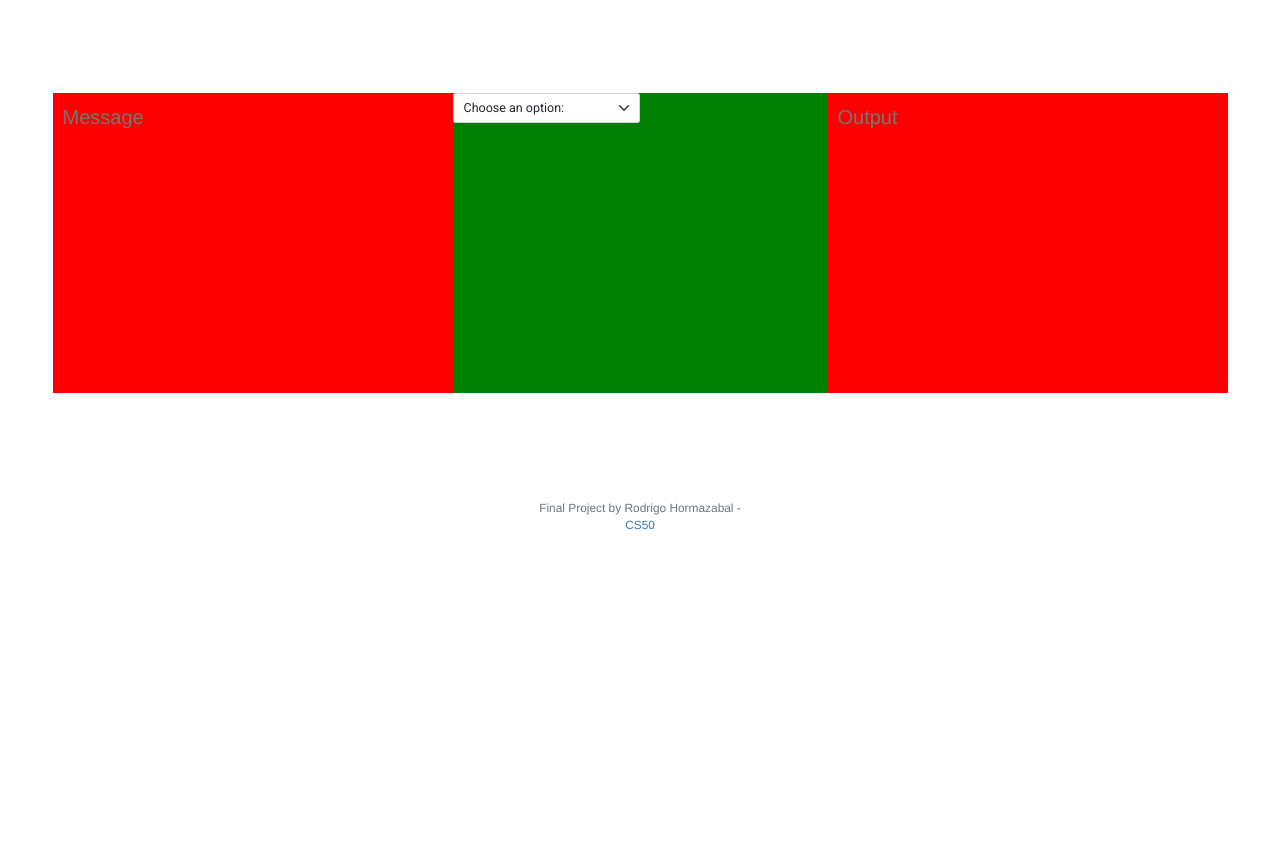
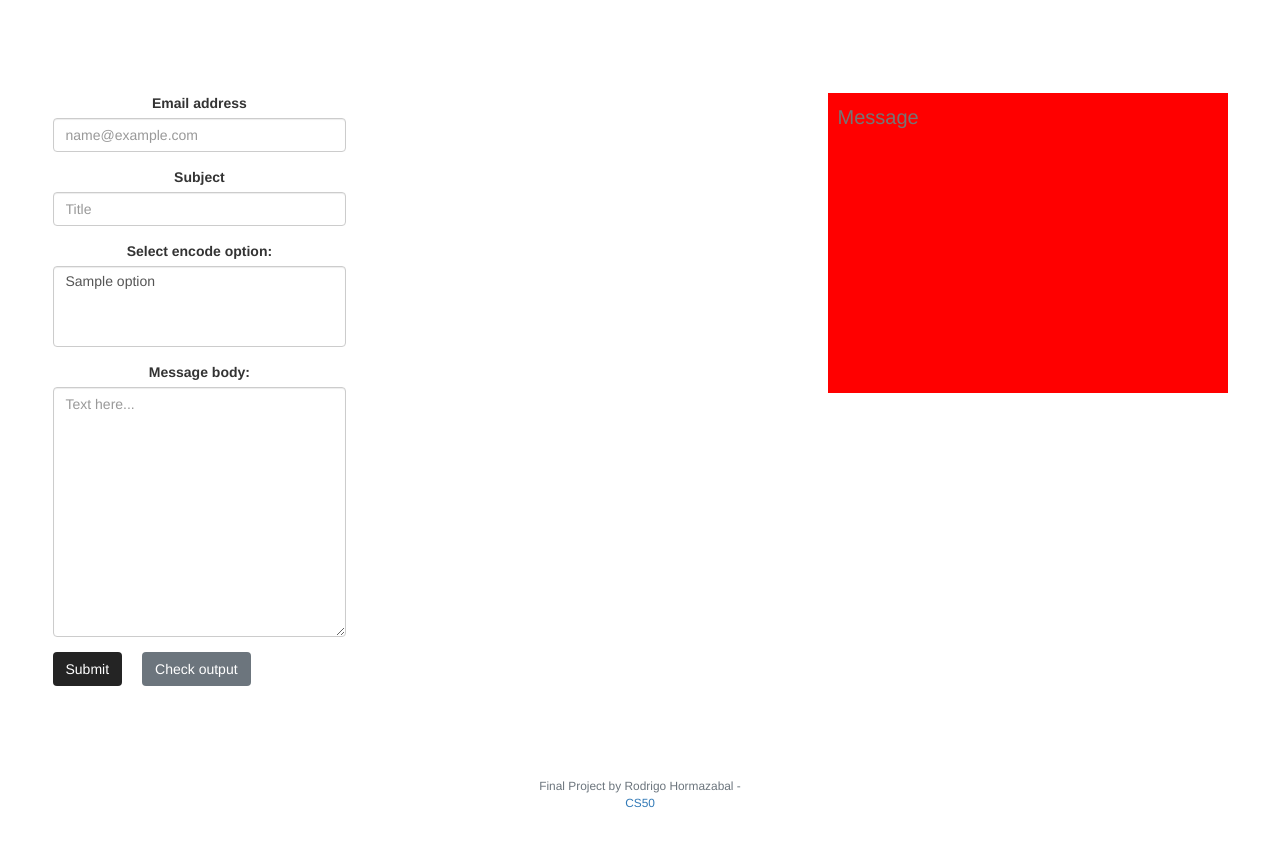
Before and after one commit to CainSoulless/CoDecode, a Flask app: template templates/home.html in a window 1280 px wide; the page is wider, and only the part inside the window is pictured. Shown: the part 70-912 px from the top of that part. Before the commit the page ends 600 px from the top of that part, so only its background shows below. Run offline with Flask 2, Linux system fonts and the light colour scheme; the template is opened without the code that fills it: most values are stand-ins (such as "Sample title", 1, 10 or a date in 2020); some libraries are stand-ins or nearby versions.

Commit message:
Adding Boostrap in home.html

```diff
--- a/requirements.txt
+++ b/requirements.txt
@@ -2,3 +2,4 @@ cryptography
 flask
 flask_session
 tempfile
+jyserver
--- a/static/css/home/message.css
+++ b/static/css/home/message.css
@@ -1,4 +1,4 @@
-.message__textarea {
+.message__output {
     border: none;
     outline: none;
     resize: none;
@@ -10,12 +10,16 @@
     padding: 1rem;
 }
 
-.message__options {
-    width: 40rem;
-    height: 30rem;
-    background-color: green;
+.message__buttons {
+    display: flex;
+    align-items: left;
+    gap: 2rem;
 }
 
-.message__options--option {
-    font-family: "Roboto", sans-serif;
+.message__textarea {
+    height: 25rem !important;
 }
+
+.btn-dark {
+    background-color: #242424 !important;
+}
--- a/templates/home.html
+++ b/templates/home.html
@@ -15,26 +15,48 @@
 {% block main %}
 
     <div class=container__home>
-        <div class="message__container">
+        <form class="w-25">
             <div class="form-group">
-                <textarea class="message__textarea" rows="5" id="message" name="message" placeholder="Message"></textarea>
+                <label for="destination">Email address</label>
+                <input type="email" class="form-control" id="destination" placeholder="name@example.com">
             </div>
+            <div class="form-group">
+                <label for="subject">Subject</label>
+                <input type="text" class="form-control" id="subject" placeholder="Title">
             </div>
 
-        <div class="message__options">
-            <select class="w-50 form-select form-select-lg mb-3 message__options--option" aria-label=".form-select-lg example" name="option">
-                <option disabled selected>Choose an option:</option>
+            <div class="form-group">
+                <label for="exampleFormControlSelect2">Select encode option:</label>
+                <select multiple class="form-control" id="exampleFormControlSelect2">
                     {% for option in options %}
                         <option value={{ option }}>{{ option }}</option>
                     {% endfor %}
                 </select>
-            <buttom></buttom>
             </div>
 
+            <div class="form-group">
+                <label for="exampleFormControlTextarea1">Message body:</label>
+                <textarea class="message__textarea form-control" id="exampleFormControlTextarea1" rows="3" placeholder="Text here..."></textarea>
+            </div>
+            <div class="message__buttons">
+                <button type="button" class="btn btn-dark">Submit</button>
+                <button type="button" class="btn btn-secondary">Check output</button>
+            </div>
+        </form>
         <div class="message__container">
             <div class="form-group">
-                <textarea class="message__textarea message__textarea__output" rows="5" id="output" name="output" placeholder="Output"></textarea>
+                <textarea class="message__output" rows="5" id="message" name="message" placeholder="Message"></textarea>
             </div>
+        </div>
+
+        <!-- <div class="message__options"> -->
+        <!--     <select class="w-50 form-select form-select-lg mb-3 message__options--option" aria-label=".form-select-lg example" name="option"> -->
+        <!--         <option disabled selected>Choose an option:</option> -->
+        <!--         {% for option in options %} -->
+        <!--             <option value={{ option }}>{{ option }}</option> -->
+        <!--         {% endfor %} -->
+        <!--     </select> -->
+        <!--     <buttom></buttom> -->
         </div>
     </div>
 
```
Also changed, not shown: 2 other files. Lines whose indentation alone changed are shown as unchanged.
